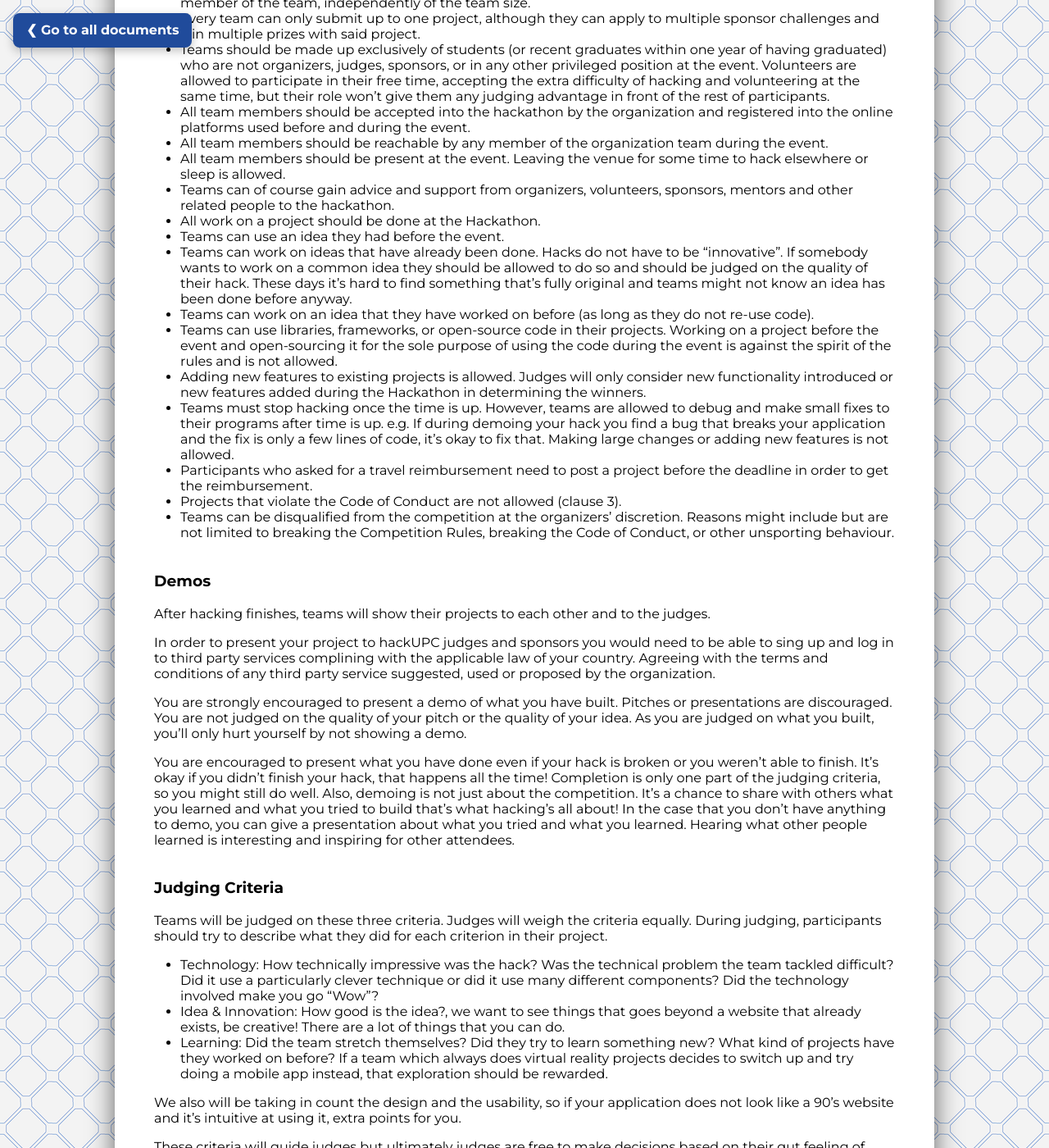
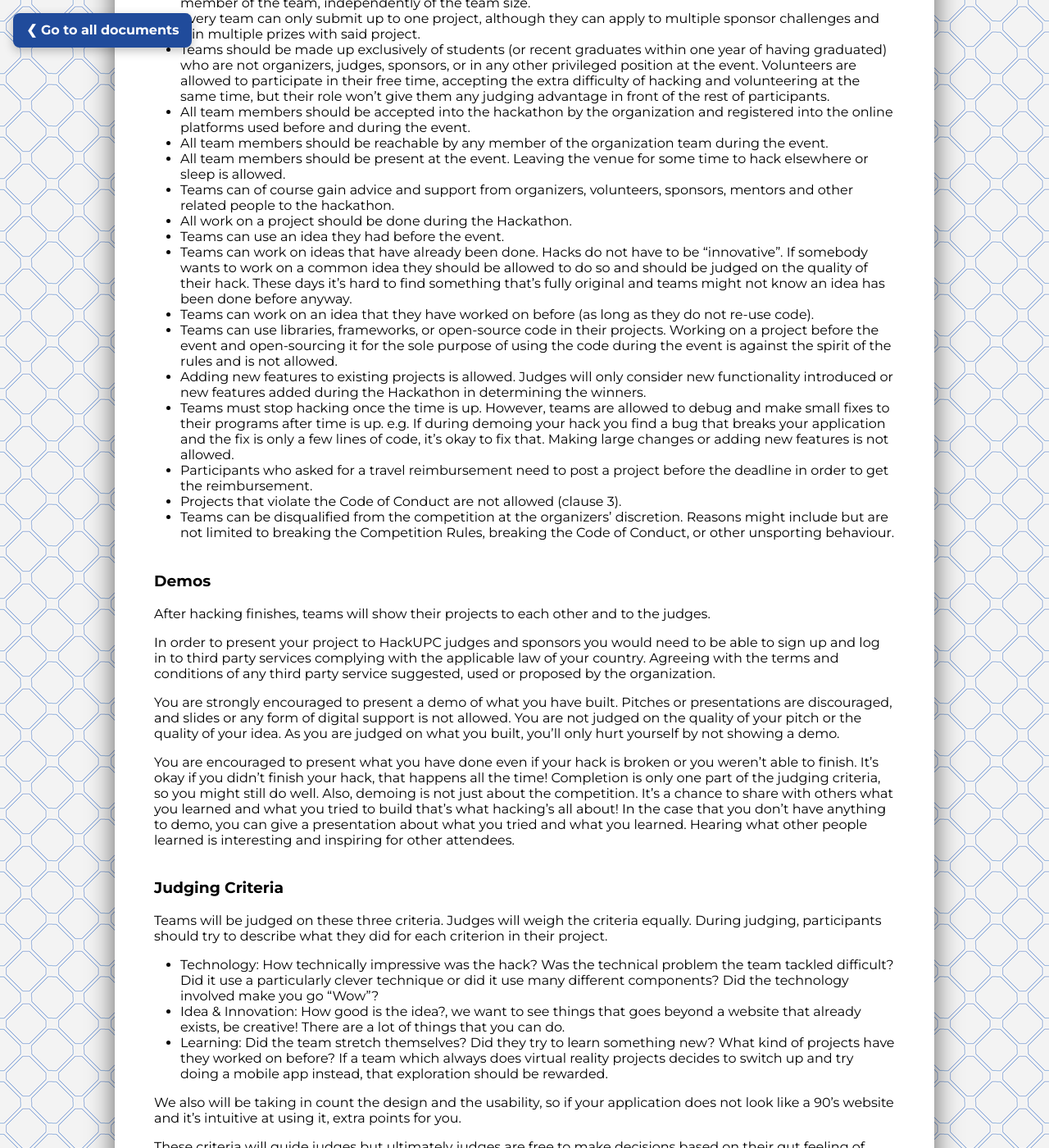
Before and after one commit to hackupc/legal-page, a Jekyll site: the page built from _documents/terms_and_conditions.md, in a window 1280 px wide and 1400 px high, scrolled down 1338 px. Shown: the whole window at 82% size. Built offline with Jekyll 4.4.1, drawn with Linux system fonts in a browser that asks for light colours; some of the changed text lies outside the part shown.

Commit message:
Update terms_and_conditions.md

```diff
--- a/_documents/terms_and_conditions.md
+++ b/_documents/terms_and_conditions.md
@@ -48,7 +48,7 @@
 1. All team members should be reachable by any member of the organization team during the event.
 1. All team members should be present at the event. Leaving the venue for some time to hack elsewhere or sleep is allowed.
 1. Teams can of course gain advice and support from organizers, volunteers, sponsors, mentors and other related people to the hackathon.
-1. All work on a project should be done at the Hackathon.
+1. All work on a project should be done during the Hackathon.
 1. Teams can use an idea they had before the event.
 1. Teams can work on ideas that have already been done. Hacks do not have to be "innovative". If somebody wants to work on a common idea they should be allowed to do so and should be judged on the quality of their hack. These days it's hard to find something that's fully original and teams might not know an idea has been done before anyway.
 1. Teams can work on an idea that they have worked on before (as long as they do not re-use code).
@@ -63,9 +63,9 @@
 
 After hacking finishes, teams will show their projects to each other and to the judges.
 
-In order to present your project to hackUPC judges and sponsors you would need to be able to sing up and log in to third party services complining with the applicable law of your country. Agreeing with the terms and conditions of any third party service suggested, used or proposed by the organization.
+In order to present your project to HackUPC judges and sponsors you would need to be able to sign up and log in to third party services complying with the applicable law of your country. Agreeing with the terms and conditions of any third party service suggested, used or proposed by the organization.
 
-You are strongly encouraged to present a demo of what you have built. Pitches or presentations are discouraged. You are not judged on the quality of your pitch or the quality of your idea. As you are judged on what you built, you'll only hurt yourself by not showing a demo.
+You are strongly encouraged to present a demo of what you have built. Pitches or presentations are discouraged, and slides or any form of digital support is not allowed. You are not judged on the quality of your pitch or the quality of your idea. As you are judged on what you built, you'll only hurt yourself by not showing a demo.
 
 You are encouraged to present what you have done even if your hack is broken or you weren't able to finish. It's okay if you didn't finish your hack, that happens all the time! Completion is only one part of the judging criteria, so you might still do well. Also, demoing is not just about the competition. It's a chance to share with others what you learned and what you tried to build that's what hacking's all about! In the case that you don't have anything to demo, you can give a presentation about what you tried and what you learned. Hearing what other people learned is interesting and inspiring for other attendees.
 
@@ -92,13 +92,13 @@
 
 ### Travel reimbursement
 
-If you have been elected to receive a travel reimbursement, we will contact you after the Hackathon to send it to you. You will receive a maximum that hase been specified previously via email, based on current travelling prices and distances.
+If you have been elected to receive a travel reimbursement, we will contact you after the Hackathon to send it to you. You will receive a maximum that has been specified previously via email, based on current travelling prices and distances.
 
 Requirements to receive travel reimbursement are:
 
-- Received an email with travel reimbursement amount.
+- Received an email with travel reimbursement amount confirmed.
 - Travel reimbursement receipts submitted before the end of HackUPC or before the date specified by the HackUPC team.
-- Project submitted to Devpost before the due date.
+- Project submitted to Devpost before the due date and not deemed invalid by the HackUPC judges or organizers.
 
 ### Cheating
 
```
Also changed, not shown: other parts of _documents/terms_and_conditions.md (+2 -2 lines).
